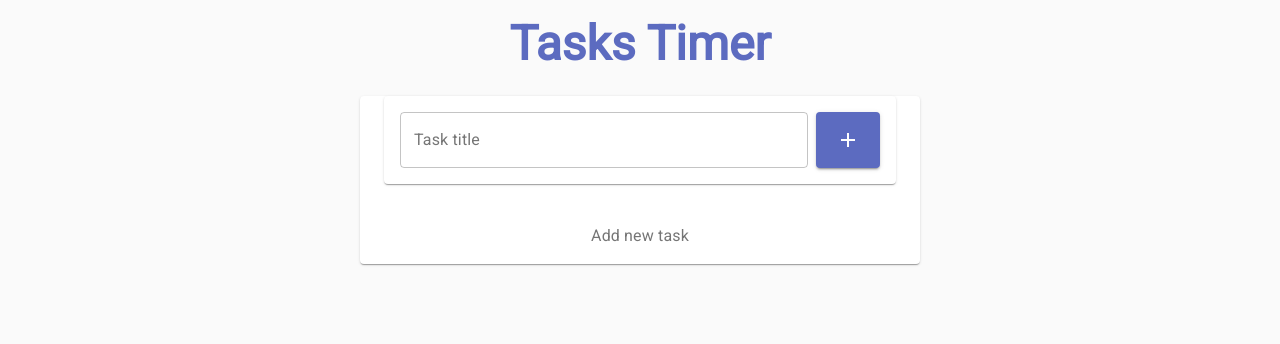
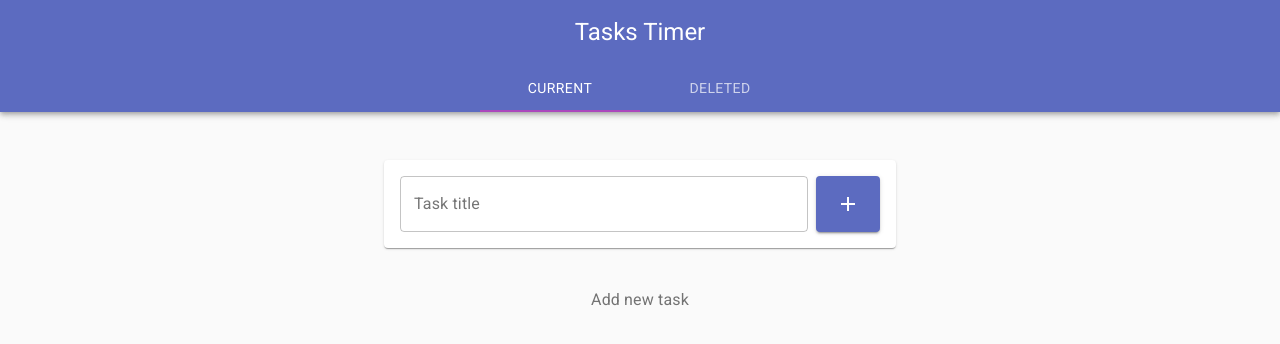
Before and after one commit to bogdan2341/task-timer, a React (Create React App) app: page / in a window 1280 px wide. Shown: the top 344 px of the page. Built offline with nearby package versions, Linux system fonts and the light colour scheme.

Commit message:
Add AppBar

```diff
--- /dev/null
+++ b/src/components/AppBar/index.js
@@ -0,0 +1,30 @@
+import {
+  AppBar as AppBarMUI,
+  Toolbar,
+  Typography,
+  Tabs,
+  Tab,
+} from "@material-ui/core";
+
+function AppBar({ tabValue, tabChangeHandler }) {
+  return (
+    <AppBarMUI position="sticky" color="primary">
+      <Toolbar>
+        <Typography variant="h5" style={{ margin: "auto" }}>
+          Tasks Timer
+        </Typography>
+      </Toolbar>
+      <Tabs
+        value={tabValue}
+        onChange={tabChangeHandler}
+        indicatorColor="secondary"
+        centered
+      >
+        <Tab label="Current" />
+        <Tab label="Deleted" />
+      </Tabs>
+    </AppBarMUI>
+  );
+}
+
+export default AppBar;
--- a/src/layouts/MainLayout.js
+++ b/src/layouts/MainLayout.js
@@ -1,7 +1,18 @@
-import { Paper, Typography, makeStyles } from "@material-ui/core";
-import { useEffect } from "react";
+import { makeStyles, Box } from "@material-ui/core";
+import { useEffect, useState } from "react";
 import { useSelector, useDispatch } from "react-redux";
 import { setTimers } from "../store/actions";
+import AppBar from "../components/AppBar";
+
+function TabPanel(props) {
+  const { children, value, index, ...other } = props;
+
+  return (
+    <div hidden={value !== index} {...other}>
+      {value === index && <Box p={3}>{children}</Box>}
+    </div>
+  );
+}
 
 const useStyles = makeStyles((theme) => ({
   root: {
@@ -10,9 +21,14 @@ const useStyles = makeStyles((theme) => ({
     margin: "auto",
     marginTop: theme.spacing(2),
   },
-  logo: {
-    color: theme.palette.primary.main,
-    fontWeight: "bold",
+  toolbar: {
+    minHeight: 128,
+    alignItems: "flex-start",
+    paddingTop: theme.spacing(1),
+    paddingBottom: theme.spacing(2),
+  },
+  tabs: {
+    flexGrow: 1,
   },
 }));
 
@@ -20,6 +36,15 @@ function MainLayout({ children }) {
   const timers = useSelector((store) => store.timers);
   const dispatch = useDispatch();
   const classes = useStyles();
+  const [tabValue, setTabValue] = useState(0);
+
+  const tabChangeHandler = (event, newValue) => {
+    setTabValue(newValue);
+  };
+
+  const handleChangeIndex = (index) => {
+    setTabValue(index);
+  };
 
   useEffect(() => {
     const timers = JSON.parse(localStorage.getItem("timers"));
@@ -33,13 +58,15 @@ function MainLayout({ children }) {
   }, [timers]);
 
   return (
-    <div className={classes.root}>
-      <Typography variant="h3" className={classes.logo}>
-        Tasks Timer
-      </Typography>
-
-      <Paper>{children}</Paper>
-    </div>
+    <>
+      <AppBar tabChangeHandler={tabChangeHandler} tabValue={tabValue} />
+      <TabPanel value={tabValue} index={0}>
+        <div className={classes.root}>{children}</div>
+      </TabPanel>
+      <TabPanel value={tabValue} index={1}>
+        "Hello"
+      </TabPanel>
+    </>
   );
 }
 
```
